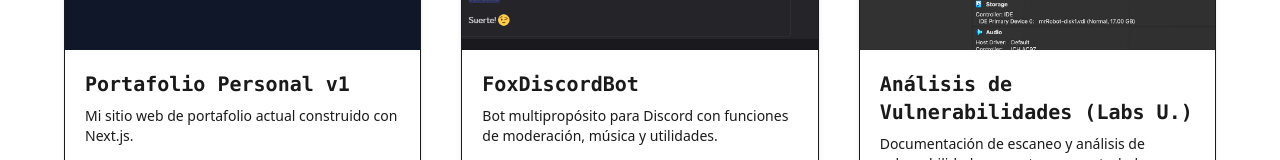
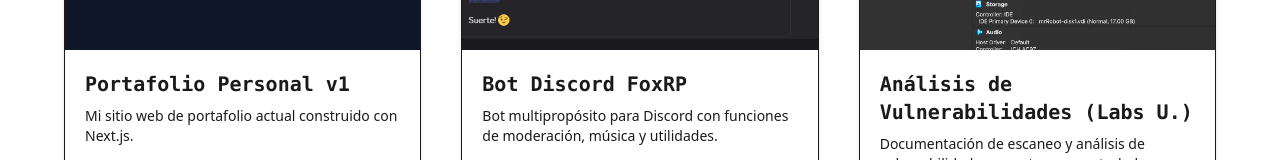
Before and after one commit to K4pocha/portafolio-k4pocha, a Next.js app: page / in a window 1280 px wide. Shown: the part 1703-1863 px from the top of the page. Built offline with nearby package versions, Linux system fonts and the light colour scheme.

Commit message:
FIX PROJECTS: Minnor fix

```diff
--- a/src/app/components/sections/Projects.tsx
+++ b/src/app/components/sections/Projects.tsx
@@ -33,7 +33,7 @@
     // ---  FoxDiscordBot ---
     {
       id: 2,
-      name: "FoxDiscordBot",
+      name: "Bot Discord FoxRP",
       shortDescription: "Bot multipropósito para Discord con funciones de moderación, música y utilidades.",
       longDescription: "Un bot de Discord desarrollado en Python usando la librería discord.py. Incluye comandos para moderación de usuarios, abrir tickets a soporte, ReactRole, obtención de información útil (cuenta, reglamento, status servidor), y funcionalidades personalizadas. Enfocado en ser modular y fácil de extender.",
       technologies: ["Python", "discord.py", "API REST", "VPS"],
```
